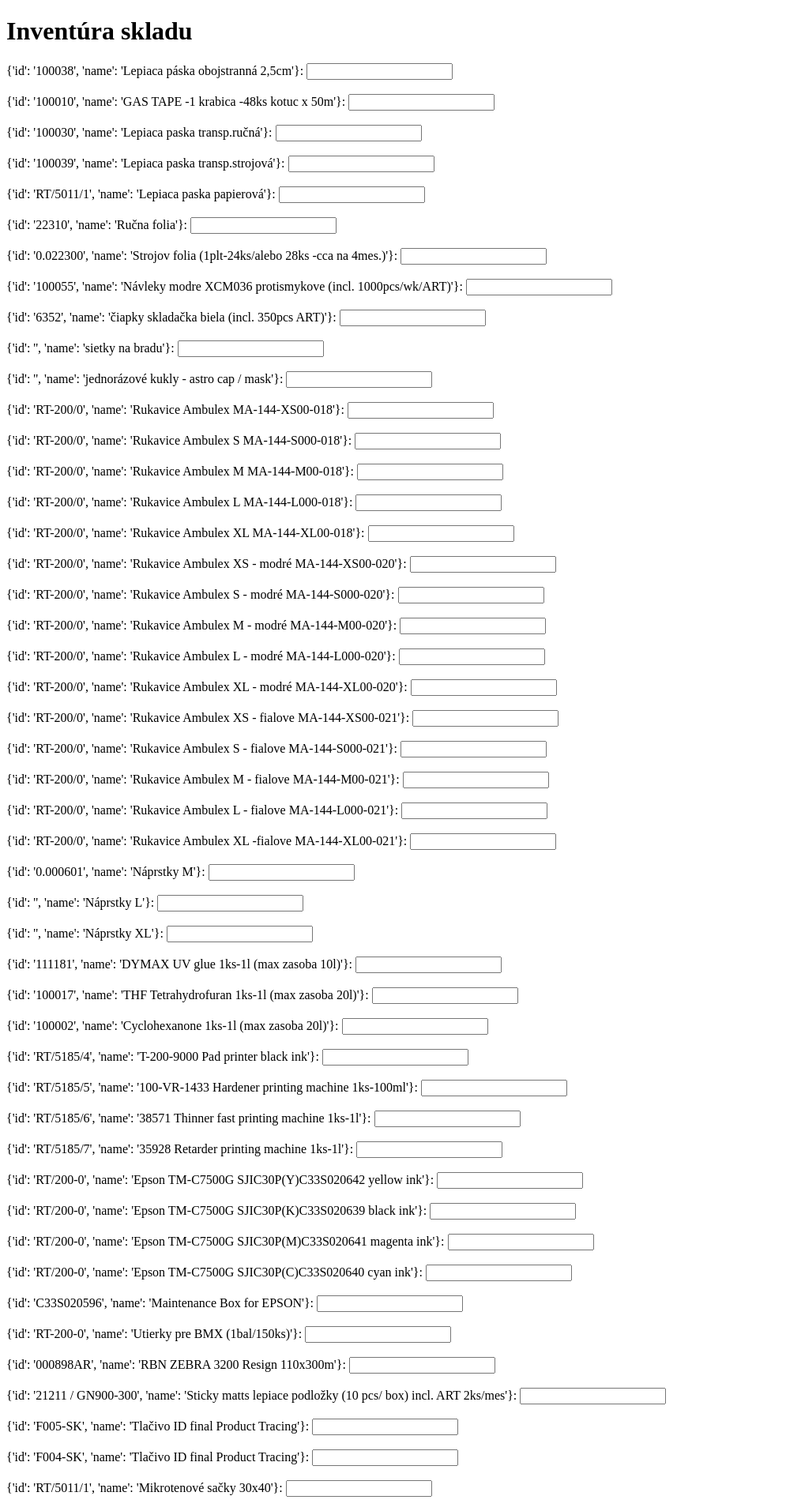
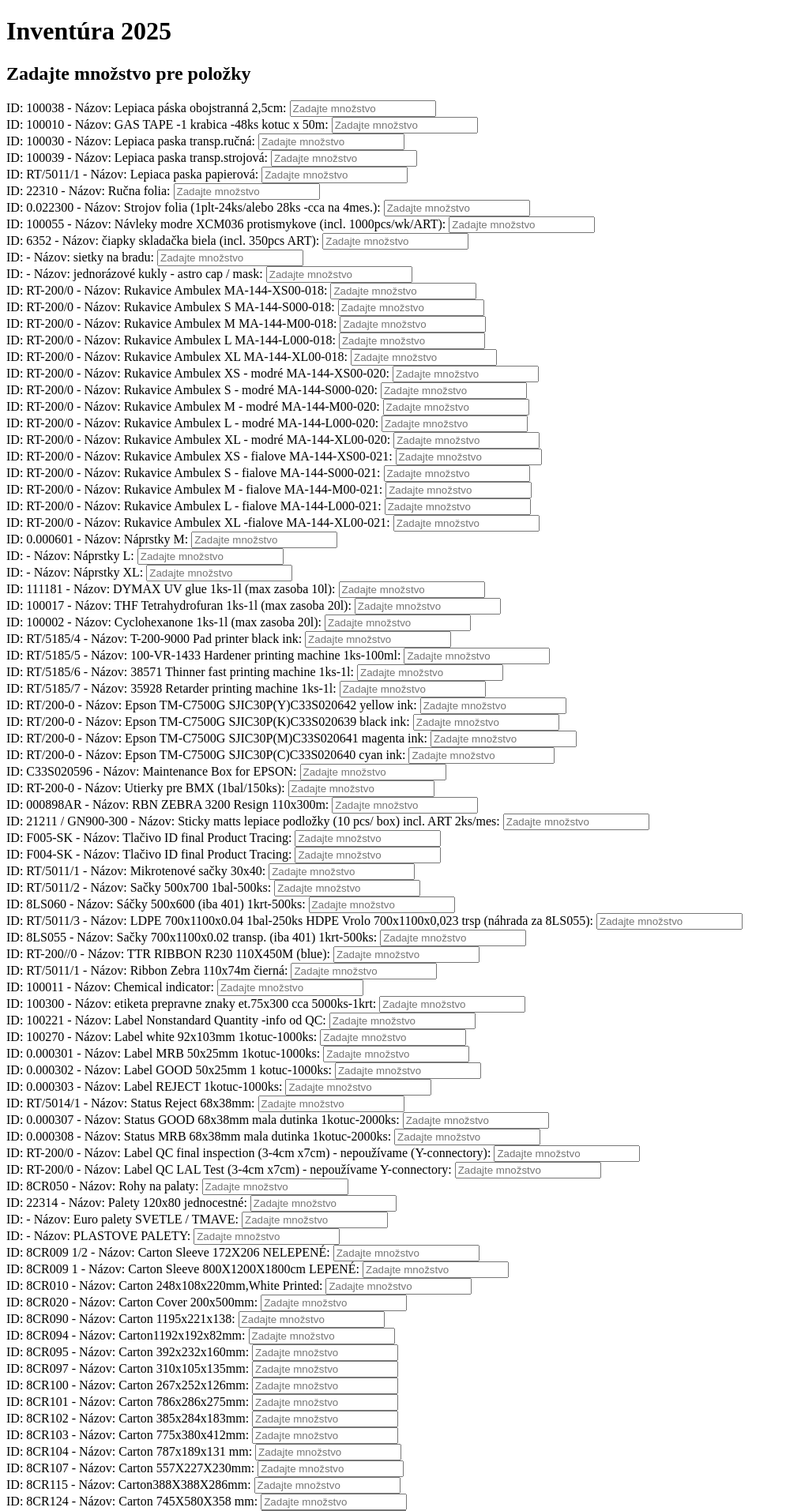
Before and after one commit to matypyth/inventura_bmx, a Flask app: page / in a window 1280 px wide. Shown: the top 1913 px of the page at 79% size, without its empty margins (0-995 px from the left). Run offline with Flask 3, Linux system fonts and the light colour scheme.

Commit message:
Update index.html

```diff
--- a/INVENTORY_BMX/templates/index.html
+++ b/INVENTORY_BMX/templates/index.html
@@ -2,16 +2,21 @@
 <html lang="sk">
 <head>
     <meta charset="UTF-8">
+    <meta name="viewport" content="width=device-width, initial-scale=1.0">
     <title>Inventúra</title>
 </head>
 <body>
-    <h1>Inventúra skladu</h1>
+    <h1>Inventúra 2025</h1>
+
     <form method="POST">
-        {% for item in items %}
-            <label for="{{ item }}">{{ item }}:</label>
-            <input type="text" name="{{ item }}" id="{{ item }}"><br><br>
-        {% endfor %}
-        <button type="submit">Odoslať inventúru</button>
+        <div>
+            <h2>Zadajte množstvo pre položky</h2>
+            {% for item in items %}
+                <label for="quantity_{{ item.id }}">ID: {{ item.id }} - Názov: {{ item.name }}:</label>
+                <input type="number" name="quantity_{{ item.id }}" id="quantity_{{ item.id }}" placeholder="Zadajte množstvo" required><br>
+            {% endfor %}
+        </div>
+        <button type="submit">Aktualizovať inventúru</button>
     </form>
 </body>
 </html>
```
